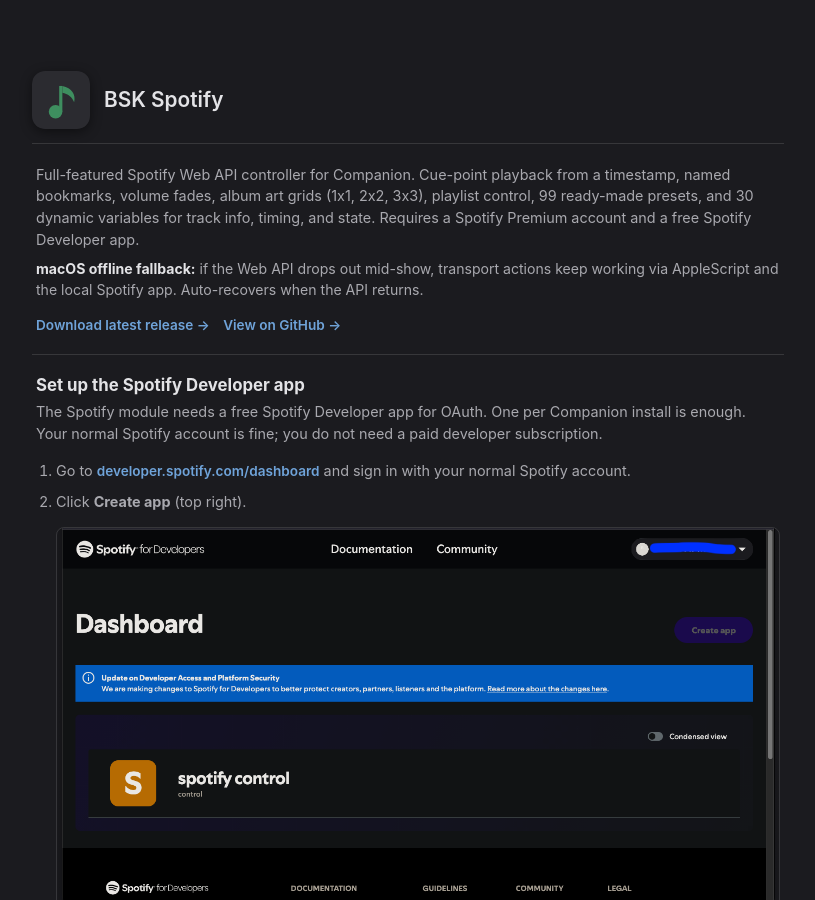
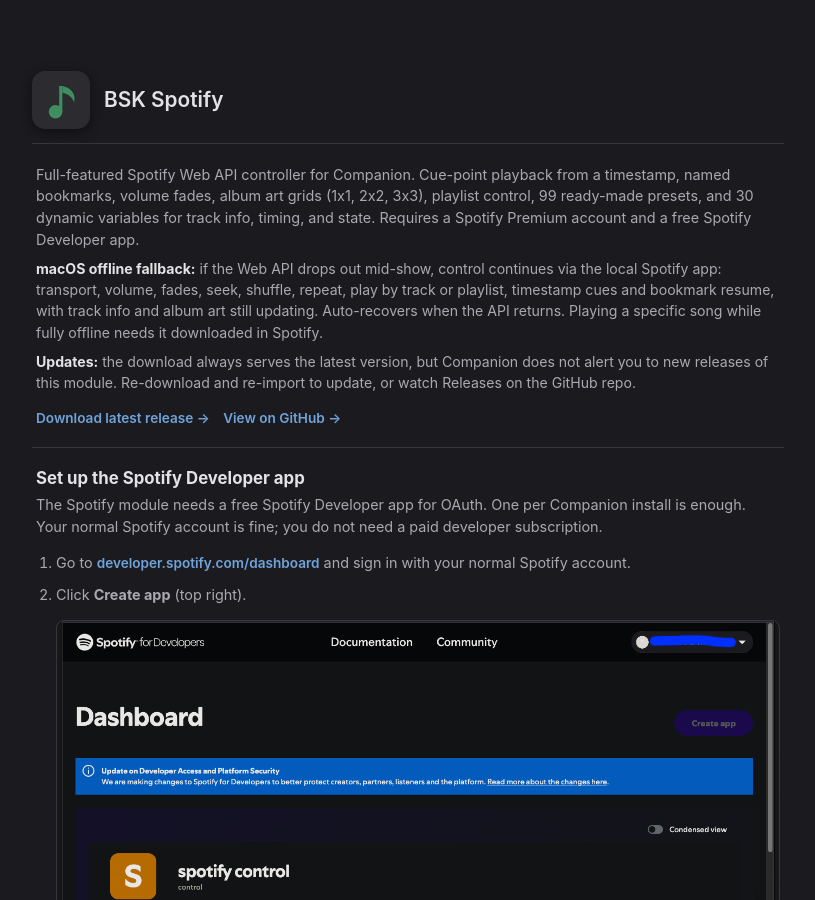
Before and after one commit to BSKapps/bskapps.github.io, a Jekyll site: the page tools/companion/index.html, which Jekyll copies as it is, in a window 1280 px wide and 900 px high, scrolled down 844 px. Shown: the whole window, without its empty margins (232-1047 px from the left). Built offline with Jekyll 4.4.1, drawn with Linux system fonts in a browser that asks for light colours.

Commit message:
Update Spotify module offline fallback copy for 1.0.9 and add update note

```diff
--- a/articles/spotify-companion-guide/index.html
+++ b/articles/spotify-companion-guide/index.html
@@ -51,7 +51,7 @@
             <p>Drop the ready-made presets onto your Stream Deck pages for instant transport, volume and playlist buttons, then swap in the variables to show the current track and time. Build a cue point or bookmark button when you need a song to start from an exact moment in a show.</p>
 
             <h2>If the connection drops mid-show</h2>
-            <p>On macOS the module has an offline fallback: if the Web API drops out, the transport buttons keep working through the local Spotify app, and it recovers automatically when the API comes back. That safety net is the reason it is worth running over a generic web request.</p>
+            <p>On macOS the module has an offline fallback: if the Web API drops out, control switches to the local Spotify app and almost everything keeps working. Transport, volume, fades, seek, shuffle and repeat, playing a specific track or playlist, timestamp cues and bookmark resume all still fire, and track info and album art keep updating. Playing a specific song while fully offline needs it downloaded in Spotify first. It recovers automatically when the API comes back. That safety net is the reason it is worth running over a generic web request.</p>
 
             <p>It is free and MIT licensed, with the source on GitHub.</p>
 
--- a/tools/companion/index.html
+++ b/tools/companion/index.html
@@ -56,7 +56,8 @@
 
         <div class="script-card">
             <p>Full-featured Spotify Web API controller for Companion. Cue-point playback from a timestamp, named bookmarks, volume fades, album art grids (1x1, 2x2, 3x3), playlist control, 99 ready-made presets, and 30 dynamic variables for track info, timing, and state. Requires a Spotify Premium account and a free Spotify Developer app.</p>
-            <p class="note-line"><strong>macOS offline fallback:</strong> if the Web API drops out mid-show, transport actions keep working via AppleScript and the local Spotify app. Auto-recovers when the API returns.</p>
+            <p class="note-line"><strong>macOS offline fallback:</strong> if the Web API drops out mid-show, control continues via the local Spotify app: transport, volume, fades, seek, shuffle, repeat, play by track or playlist, timestamp cues and bookmark resume, with track info and album art still updating. Auto-recovers when the API returns. Playing a specific song while fully offline needs it downloaded in Spotify.</p>
+            <p class="note-line"><strong>Updates:</strong> the download always serves the latest version, but Companion does not alert you to new releases of this module. Re-download and re-import to update, or watch Releases on the GitHub repo.</p>
             <a class="download-link" href="https://github.com/BSKapps/companion-module-bsk-spotify/releases/latest" target="_blank" rel="noopener">Download latest release &rarr;</a>
             &nbsp; <a class="download-link" href="https://github.com/BSKapps/companion-module-bsk-spotify" target="_blank" rel="noopener">View on GitHub &rarr;</a>
         </div>
```
